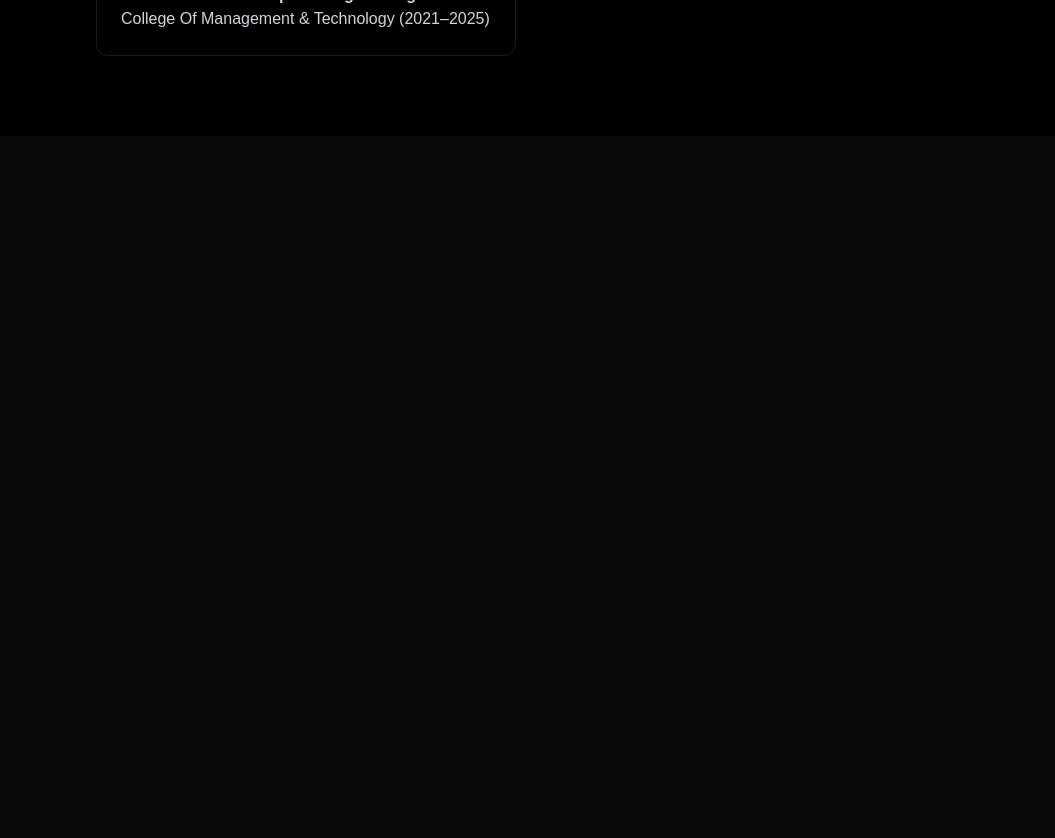
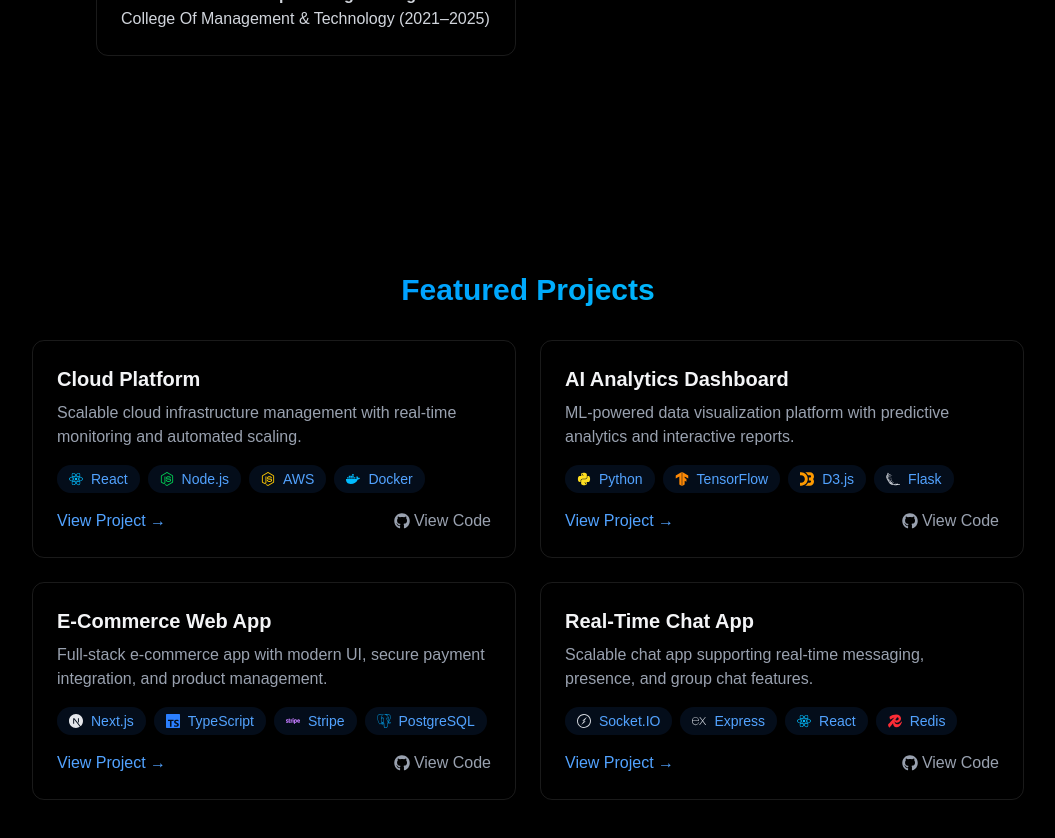
Before and after one commit to anilgyawali0623/portfolio, a React (Vite) app: page / in a window 1280 px wide. Shown: the part 1860-2698 px from the top of the page, without its empty margins (112-1167 px from the left). Before the commit the page ends 1996 px from the top, so only its background shows below. Built offline with nearby package versions, Linux system fonts and the light colour scheme.

Commit message:
add:added some new code

```diff
--- a/src/App.jsx
+++ b/src/App.jsx
@@ -4,6 +4,7 @@
 import { MobileMenu } from "./components/MobileMenu";
 import Home from "./components/sections/Home";
 import { About } from "./components/sections/About";
+import { Projects } from "./components/sections/Projects";
 function App() {
   const [isLoading, setIsLoading] = useState(false);
   const [menuOpen, setMenuOpen] = useState(false);
@@ -21,6 +22,7 @@
         <MobileMenu menuOpen={menuOpen} setMenuOpen={setMenuOpen}/>
         <Home/>
         <About/>
+        <Projects/>
       </div>
     </>
   );
--- a/src/components/Navbar.jsx
+++ b/src/components/Navbar.jsx
@@ -34,7 +34,7 @@
             </a>
 
             <a
-              href="#project"
+              href="#projects"
               className="text-gray-300 hover:text-white transition-colors"
             >
               Projects
--- a/src/components/sections/About.jsx
+++ b/src/components/sections/About.jsx
@@ -115,7 +115,7 @@
       className="min-h-screen flex items-center justify-center py-20"
     >
       <div className="max-w-4xl mx-auto px-4">
-        <h2 className="text-3xl font-bold mb-8 bg-gradient-to-r from-blue-500 to-cyan-400 bg-clip-text text-transparent text-center">
+        <h2 className="text-3xl font-bold mb-8 bg-linear-to-r from-blue-500 to-cyan-400 bg-clip-text text-transparent text-center">
           About Me
         </h2>
 
--- a/src/components/sections/Projects.jsx
+++ b/src/components/sections/Projects.jsx
@@ -0,0 +1,132 @@
+import {
+  FaReact,
+  FaNodeJs,
+  FaDocker,
+  FaPython,
+  FaStripe,
+  FaGithub,
+} from "react-icons/fa";
+import {
+  SiTensorflow,
+  SiD3Dotjs,
+  SiFlask,
+  SiNextdotjs,
+  SiTypescript,
+  SiPostgresql,
+  SiSocketdotio,
+  SiExpress,
+  SiRedis,
+} from "react-icons/si";
+
+export const Projects = () => {
+  const projects = [
+    {
+      title: "Cloud Platform",
+      description:
+        "Scalable cloud infrastructure management with real-time monitoring and automated scaling.",
+      techStack: [
+        { name: "React", icon: <FaReact className="text-sky-400" /> },
+        { name: "Node.js", icon: <FaNodeJs className="text-green-500" /> },
+        { name: "AWS", icon: <FaNodeJs className="text-yellow-400" /> },
+        { name: "Docker", icon: <FaDocker className="text-sky-400" /> },
+      ],
+      link: "#",
+      code: "https://github.com/Hunter-420/NHA-National-Health-Agency?tab=readme-ov-file",
+    },
+    {
+      title: "AI Analytics Dashboard",
+      description:
+        "ML-powered data visualization platform with predictive analytics and interactive reports.",
+      techStack: [
+        { name: "Python", icon: <FaPython className="text-yellow-300" /> },
+        { name: "TensorFlow", icon: <SiTensorflow className="text-orange-400" /> },
+        { name: "D3.js", icon: <SiD3Dotjs className="text-amber-500" /> },
+        { name: "Flask", icon: <SiFlask className="text-gray-300" /> },
+      ],
+      link: "#",
+      code: "https://github.com/Hunter-420/NHA-National-Health-Agency?tab=readme-ov-file",
+    },
+    {
+      title: "E-Commerce Web App",
+      description:
+        "Full-stack e-commerce app with modern UI, secure payment integration, and product management.",
+      techStack: [
+        { name: "Next.js", icon: <SiNextdotjs className="text-gray-200" /> },
+        { name: "TypeScript", icon: <SiTypescript className="text-blue-500" /> },
+        { name: "Stripe", icon: <FaStripe className="text-purple-400" /> },
+        { name: "PostgreSQL", icon: <SiPostgresql className="text-sky-500" /> },
+      ],
+      link: "#",
+      code: "https://github.com/Hunter-420/NHA-National-Health-Agency?tab=readme-ov-file",
+    },
+    {
+      title: "Real-Time Chat App",
+      description:
+        "Scalable chat app supporting real-time messaging, presence, and group chat features.",
+      techStack: [
+        { name: "Socket.IO", icon: <SiSocketdotio className="text-gray-300" /> },
+        { name: "Express", icon: <SiExpress className="text-gray-300" /> },
+        { name: "React", icon: <FaReact className="text-sky-400" /> },
+        { name: "Redis", icon: <SiRedis className="text-red-500" /> },
+      ],
+      link: "https://nha.khanalnischal.com.np/",
+      code: "https://github.com/Hunter-420/NHA-National-Health-Agency?tab=readme-ov-file",
+    },
+  ];
+
+  return (
+    <section
+      id="projects"
+      className="min-h-screen flex items-center justify-center py-20"
+    >
+      <div className="max-w-5xl mx-auto px-4">
+        <h2 className="text-3xl font-bold mb-8 bg-linear-to-r from-blue-500 to-cyan-400 bg-clip-text text-transparent text-center">
+          Featured Projects
+        </h2>
+
+        <div className="grid grid-cols-1 md:grid-cols-2 gap-6">
+          {projects.map((project, i) => (
+            <div
+              key={i}
+              className="p-6 rounded-xl border border-white/10 hover:-translate-y-1 hover:border-blue-500/30 hover:shadow-[0_2px_8px_rgba(59,130,246,0.2)] transition"
+            >
+              <h3 className="text-xl font-bold mb-2">{project.title}</h3>
+              <p className="text-gray-400 mb-4">{project.description}</p>
+
+              <div className="flex flex-wrap gap-2 mb-4">
+                {project.techStack.map((tech, key) => (
+                  <span
+                    key={key}
+                    className="flex items-center gap-2 bg-blue-500/10 text-blue-400 py-1 px-3 rounded-full text-sm hover:bg-blue-500/20 transition"
+                  >
+                    {tech.icon}
+                    {tech.name}
+                  </span>
+                ))}
+              </div>
+
+              <div className="flex justify-between items-center">
+                <a
+                  href={project.link}
+                  target="_blank"
+                  rel="noopener noreferrer"
+                  className="text-blue-400 hover:text-blue-300 transition-colors"
+                >
+                  View Project →
+                </a>
+                <a
+                  href={project.code}
+                  target="_blank"
+                  rel="noopener noreferrer"
+                  className="flex items-center gap-1 text-gray-400 hover:text-gray-200 transition-colors"
+                >
+                  <FaGithub /> View Code
+                </a>
+              </div>
+            </div>
+          ))}
+        </div>
+      </div>
+    </section>
+  );
+};
--- a/src/index.css
+++ b/src/index.css
@@ -1,6 +1,7 @@
 @import "tailwindcss";
 html,
 body {
+  scroll-behavior: smooth;
   margin: 0;
   padding: 0;
   box-sizing: border-box;
```
